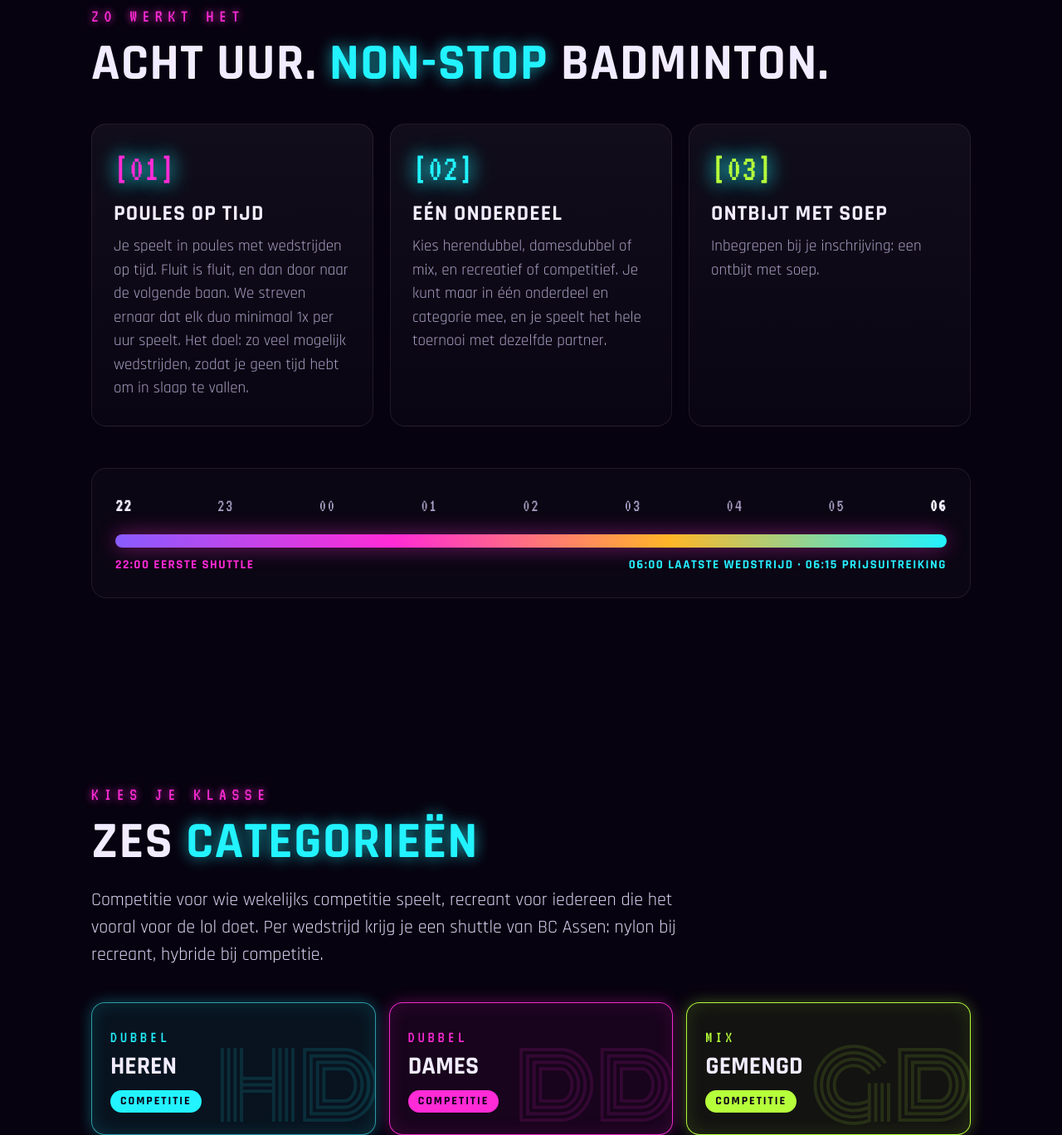
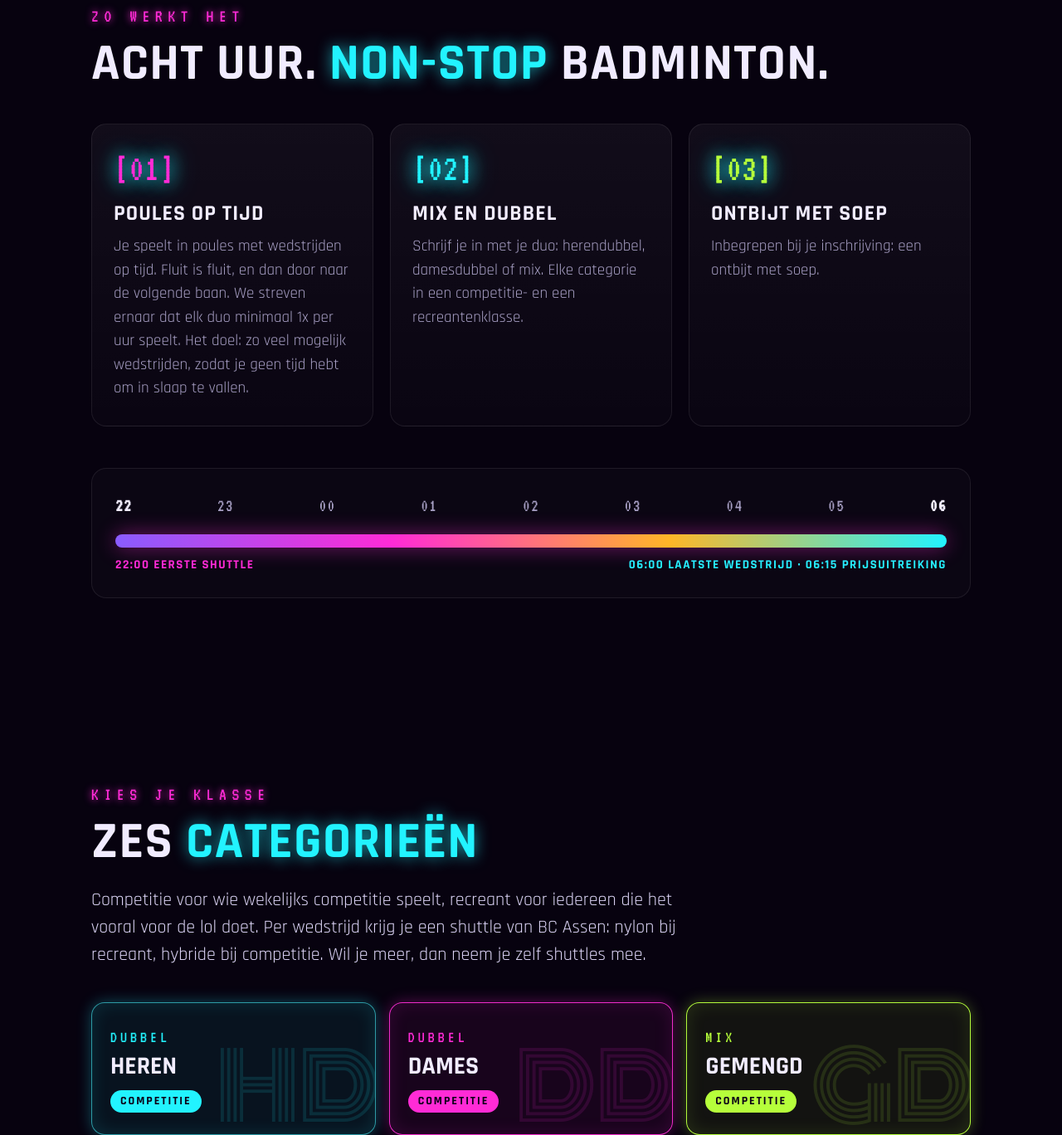
Before and after one commit to wtenzijt/nachttoernooi, a plain HTML site: page index.html in a window 1280 px wide. Shown: the part 1852-3220 px from the top of the page at 83% size. Drawn offline with Linux system fonts and the light colour scheme; no server answers.

Commit message:
Restore the Mix en dubbel card and the shuttle sentence the owner asked for
Co-Authored-By: Claude Haiku 5.5 <noreply@anthropic.com>

```diff
--- a/index.html
+++ b/index.html
@@ -253,7 +253,7 @@ footer .big{font-family:Monoton,cursive;font-size:clamp(28px,6vw,54px);color:#ff
     </div>
     <div class="cards">
       <div class="card reveal" style="--c:var(--pink)"><div class="ic">[01]</div><h3>Poules op tijd</h3><p>Je speelt in poules met wedstrijden op tijd. Fluit is fluit, en dan door naar de volgende baan. We streven ernaar dat elk duo minimaal 1x per uur speelt. Het doel: zo veel mogelijk wedstrijden, zodat je geen tijd hebt om in slaap te vallen.</p></div>
-      <div class="card reveal" style="--c:var(--cyan)"><div class="ic">[02]</div><h3>Eén onderdeel</h3><p>Kies herendubbel, damesdubbel of mix, en recreatief of competitief. Je kunt maar in één onderdeel en categorie mee, en je speelt het hele toernooi met dezelfde partner.</p></div>
+      <div class="card reveal" style="--c:var(--cyan)"><div class="ic">[02]</div><h3>Mix en dubbel</h3><p>Schrijf je in met je duo: herendubbel, damesdubbel of mix. Elke categorie in een competitie- en een recreantenklasse.</p></div>
       <div class="card reveal" style="--c:var(--lime)"><div class="ic">[03]</div><h3>Ontbijt met soep</h3><p>Inbegrepen bij je inschrijving: een ontbijt met soep.</p></div>
     </div>
     <div class="night reveal" aria-label="Tijdlijn van 22:00 tot 06:00">
@@ -269,7 +269,7 @@ footer .big{font-family:Monoton,cursive;font-size:clamp(28px,6vw,54px);color:#ff
     <div class="reveal">
       <p class="eyebrow">Kies je klasse</p>
       <h2>Zes <em>categorieën</em></h2>
-      <p class="lead">Competitie voor wie wekelijks competitie speelt, recreant voor iedereen die het vooral voor de lol doet. Per wedstrijd krijg je een shuttle van BC Assen: nylon bij recreant, hybride bij competitie.</p>
+      <p class="lead">Competitie voor wie wekelijks competitie speelt, recreant voor iedereen die het vooral voor de lol doet. Per wedstrijd krijg je een shuttle van BC Assen: nylon bij recreant, hybride bij competitie. Wil je meer, dan neem je zelf shuttles mee.</p>
     </div>
     <div class="cats">
       <div class="cat reveal" data-g="HD" style="--c:var(--cyan)"><div class="k">Dubbel</div><div class="n">Heren</div><span class="lvl">Competitie</span></div>
```
